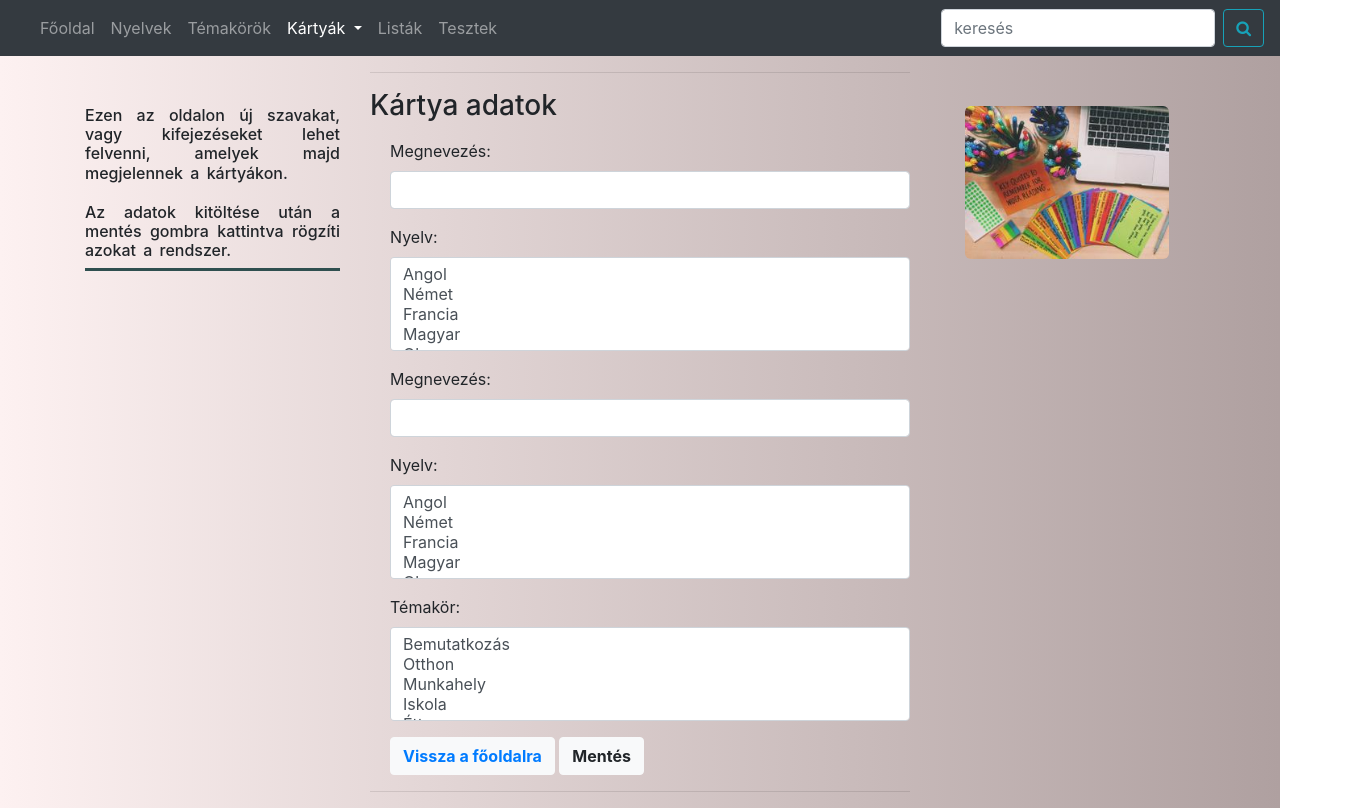
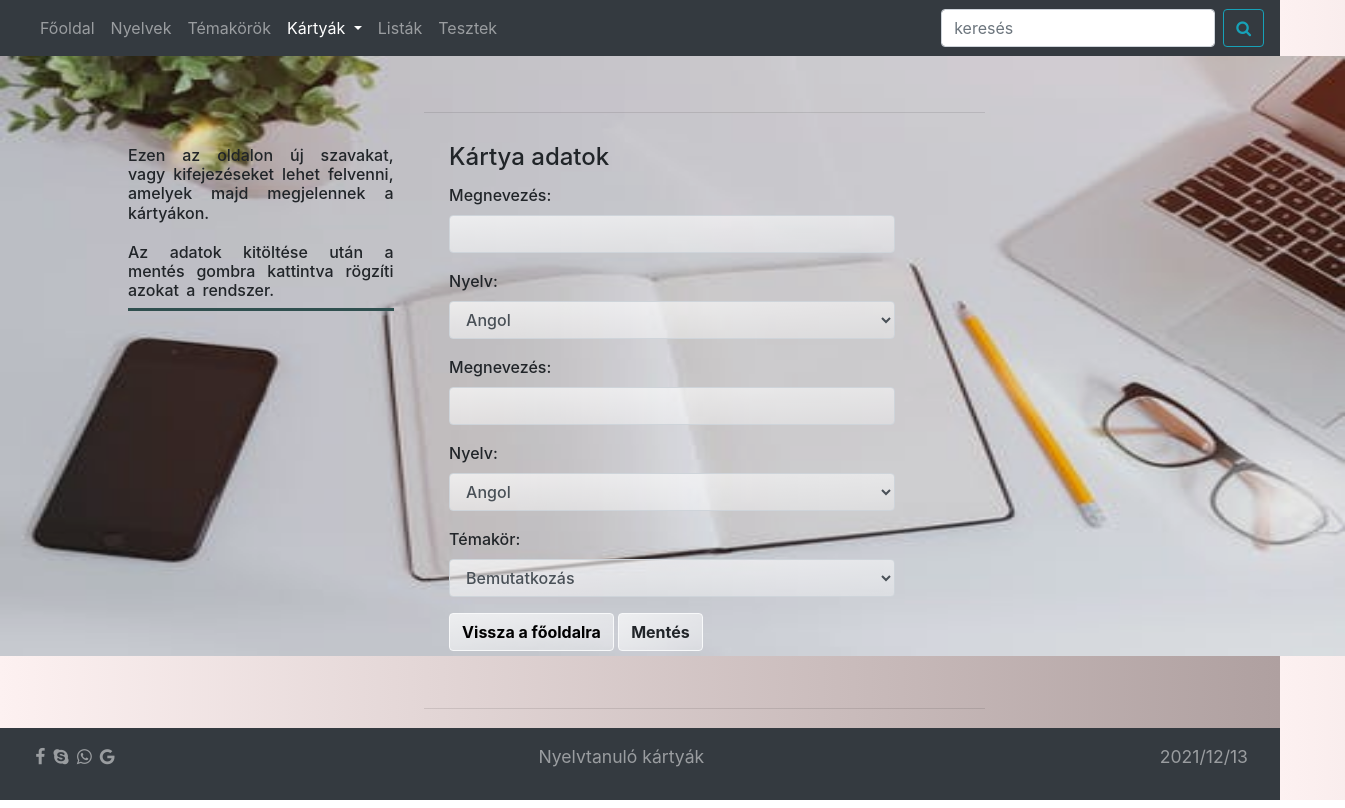
Before and after one commit to Angigit/Angigit.github.io, a website: page hozzaadas.html in a window 1280 px wide. Shown: the whole page, 1345 px wide, since content can reach past the window. Drawn offline with nearby package versions, Linux system fonts and the light colour scheme.

Commit message:
hozzaadas.html has been changed

```diff
--- a/css/style.css
+++ b/css/style.css
@@ -30,27 +30,6 @@ body {
     border-bottom-color: darkslategrey;
 }
 
-
-
-/*hozzaadas.html*/
-.fieldset {
-    margin-top: 45px;
-    margin-left: 20px;
-}
-
-#cardForm {
-    margin-left: 20px;
-}
-
-.add-img, .add-img2 {
-    margin-top: 50px;
-    margin-left: 25px;
-    margin-right: auto;
-    width: 80%;
-    height: auto;
-    border-radius: 6px;
-}
-
 /*index.html*/
 .index-title {
     margin-top: 50px;
@@ -68,7 +47,6 @@ body {
 }
 
 .flip-card {
-    background: white;
     background: linear-gradient(to right bottom, rgba(255, 255, 255, 0.7), rgba(255, 255, 255, 0.3));
     width: 75%;
     height: 15rem;
@@ -121,6 +99,7 @@ body {
 }
 
 .previousButton {
+    background: linear-gradient(to right bottom, rgba(255, 255, 255, 0.7), rgba(255, 255, 255, 0.3));
     font-size: 20px;
     margin-left: 4.1rem;
     width: 36%;
@@ -136,6 +115,7 @@ body {
 }
 
 .nextButton {
+    background: linear-gradient(to right bottom, rgba(255, 255, 255, 0.7), rgba(255, 255, 255, 0.3));
     font-size: 20px;
     margin-left: 0.6rem;
     width: 36%;
@@ -211,6 +191,51 @@ body {
     margin-left: 1%;
     margin-right: auto;
     width: 24%;
+}
+
+/* hozzaadas.html  */
+.add-container {
+    margin: 0;
+    padding: 0;
+}
+
+.add-img {
+    filter: brightness(90%);
+    width: 118%;
+    height: 600px;
+}
+
+.add-row {
+    position: absolute;
+    top: 12%;
+    left: 10%;
+}
+
+.card-form {
+    margin: 1.6rem 1.6rem;
+    padding-right: 4rem;
+    font-weight: 500;
+    /* filter: brightness(50%); */
+}
+
+.card-form input, .card-form select {
+    font-weight: 500;
+    background: linear-gradient(to right bottom, rgba(255, 255, 255, 0.7), rgba(255, 255, 255, 0.3));
+}
+
+.add-btn {
+    background: linear-gradient(to right bottom, rgba(255, 255, 255, 0.7), rgba(255, 255, 255, 0.3));
+    margin-bottom: 2rem;
+    transition: 0.3s;
+}
+
+.add-btn a {
+    color: black;
+}
+
+.add-btn:hover {
+    cursor: pointer;
+    background-color: rgba(0, 0, 0, 0.32);
 }
 
 /*listak.html*/
--- a/hozzaadas.html
+++ b/hozzaadas.html
@@ -57,8 +57,9 @@
             </form>
         </div>
     </nav>
-    <div class="container">
-        <div class="row">
+    <div class="container add-container">
+        <img class="add-img" src="./lib/images/pexels-photo-442574.jpeg" alt="card">
+        <div class="row add-row">
             <div class="col-sm-3">
                 <div class="title1">
                     <h6>Ezen az oldalon új szavakat, vagy kifejezéseket lehet felvenni, amelyek majd megjelennek a
@@ -70,19 +71,17 @@
             </div>
             <div class="col-sm-6">
                 <hr>
-                <fieldset>
-                    <legend>
-                        <h3>Kártya adatok</h3>
-                    </legend>
-                </fieldset>
-                <form id="cardForm" action="" class="form-horizontal">
+                <form action="" class="form-horizontal card-form">
+                    <fieldset>
+                        <legend>Kártya adatok</legend>
+                    </fieldset>
                     <div class="form-group">
                         <label for="">Megnevezés:</label>
                         <input id="name1" name="Megnevezés1" type="text" class="form-control" required>
                     </div>
                     <div class="form-group">
                         <label for="">Nyelv:</label>
-                        <select id="selectNyelv1" name="Nyelv1" multiple class="form-control">
+                        <select id="selectNyelv1" name="Nyelv1" class="form-control">
                             <option value="Angol">Angol</option>
                             <option value="Német">Német</option>
                             <option value="Francia">Francia</option>
@@ -99,7 +98,7 @@
                     </div>
                     <div class="form-group">
                         <label for="">Nyelv:</label>
-                        <select id="selectNyelv2" name="Nyelv2" multiple class="form-control">
+                        <select id="selectNyelv2" name="Nyelv2" class="form-control">
                             <option value="Angol">Angol</option>
                             <option value="Német">Német</option>
                             <option value="Francia">Francia</option>
@@ -112,7 +111,7 @@
                     </div>
                     <div class="form-group">
                         <label for="">Témakör:</label>
-                        <select id="selectTema" name="Témakör" multiple class="form-control">
+                        <select id="selectTema" name="Témakör" class="form-control">
                             <option value="Bemutatkozás">Bemutatkozás</option>
                             <option value="Otthon">Otthon</option>
                             <option value="Munkahely">Munkahely</option>
@@ -127,10 +126,10 @@
                         </select>
                     </div>
                     <div class="form-group">
-                        <button type="button" class="btn btn-light" id="backBtn">
+                        <button type="button" class="btn btn-light add-btn">
                             <a href="./index.html"><b>Vissza a főoldalra</b></a>
                         </button>
-                        <button type="button" class="btn btn-light" id="mentesBtn" onclick="createCard()">
+                        <button type="button" class="btn btn-light add-btn" onclick="createCard()">
                             <b>Mentés</b>
                         </button>
                     </div>
@@ -138,9 +137,19 @@
                 <hr>
             </div>
             <div class="col-sm-3">
-                <img class="add-img" src="./lib/images/card2.jpg" alt="card">
+                <!-- <img class="add-img" src="./lib/images/pexels-photo-442574.jpeg" alt="card"> -->
             </div>
         </div>
+    </div>
+    <div class="footer bg-dark">
+        <div class="icons">
+            <a href="#" onclick='window.open("https://www.facebook.com");return false;' class="fa fa-facebook"></a>
+            <a href="#" onclick='window.open("https://www.skype.com");return false;' class="fa fa-skype"></a>
+            <a href="#" onclick='window.open("https://www.whatsapp.com");return false;' class="fa fa-whatsapp"></a>
+            <a href="#" onclick='window.open("https://www.google.com");return false;' class="fa fa-google"></a>
+        </div>
+        <p>Nyelvtanuló kártyák</p>
+        <p class="date"></p>
     </div>
     <script src="./JS/main.js"></script>
 </body>
```
Also changed, not shown: lib/images/pexels-photo-442574.jpeg (added).
